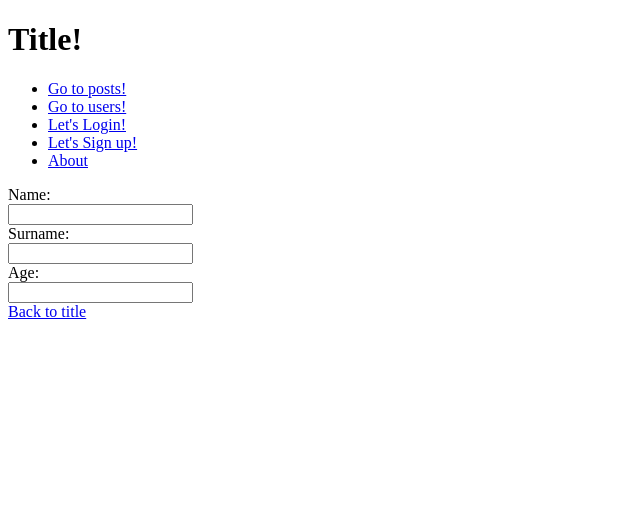
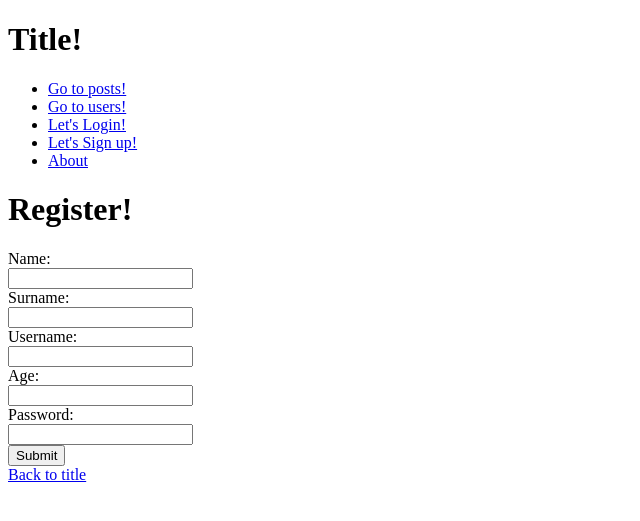
Before and after one commit to Kifoe/Flask_Quick_Start, a Flask app: page /register in a window 1280 px wide. Shown: the top 521 px of the page, without its empty margins (0-640 px from the left). Run offline with Flask 3, Linux system fonts and the light colour scheme.

Commit message:
Created ultra simple site

```diff
--- a/app.py
+++ b/app.py
@@ -1,5 +1,5 @@
-from flask import render_template
-from flask import Flask
+from flask import render_template, redirect, url_for, session
+from flask import Flask, request
 app = Flask(__name__)
 
 
@@ -13,24 +13,43 @@ def posts():
     return render_template('posts.html', posts=range(1, 11))
 
 
+user_database = {
+    "vasyl": "123456",
+    "arsen": "123",
+    "oleksandr": "1234"
+}
+
+app.secret_key = 'PISOS'
+
+
 @app.route('/posts/<int:post_id>')
 def show_post(post_id):
     return render_template('show_posts.html', post_id=post_id)
 
 
-@app.route('/login')
+@app.route('/login', methods=['GET', 'POST'])
 def login():
+    if request.method == 'POST':
+        username = request.form['username']
+        password = request.form['password']
+        if username in user_database and user_database[username] == password:
+            session['username'] = username
+            return redirect(url_for('hello_user', username=request.form['username']))
+
     return render_template('login.html')
 
 
-@app.route('/register')
+@app.route('/register', methods=['GET',  'POST'])
 def register():
+    if request.method == "POST":
+        return redirect(url_for('home'))
     return render_template('register.html')
 
 
 @app.route("/user/<username>")
 def hello_user(username):
-    return render_template('hello_user.html', username=username)
+    if 'username' in session and session['username'] == username:
+        return render_template('hello_user.html', username=username)
 
 
 @app.route('/users')
--- a/templates/posts.html
+++ b/templates/posts.html
@@ -1,5 +1,6 @@
 {% extends 'home.html' %}
 {% block content %}
+<h1>Posts!</h1>
 {% for post_id in posts %}
       <a href="{{ url_for('show_post', post_id=post_id) }}">Post {{ post_id }}</a>
       <br>
--- a/templates/register.html
+++ b/templates/register.html
@@ -1,12 +1,24 @@
 {% extends 'home.html' %}
 {% block content %}
-<form>
- Name:<br>
-  <input type='text' name='firstname'><br>
- Surname:<br>
-  <input type='text' name='lastname'><br>
- Age:<br>
-  <input type='int' name='age'>
+<form method='post'>
+  <h1>Register!</h1>
+  <label for="name">Name:</label><br>
+  <input id="name" type="text" name="name" required><br>
+
+  <label for="lastname">Surname:</label><br>
+  <input id="lastname" type="text" name="lastname" required><br>
+
+  <label for="username">Username:</label><br>
+  <input id="username" type="text" name="username" required><br>
+
+  <label for="age">Age:</label><br>
+  <input id="age" type="number" name="age" required min="0"><br>
+
+  <label for="password">Password:</label><br>
+  <input id="password" type="password" name="password" required><br>
+
+  <button type="submit">Submit</button>
 </form>
 <a href="{{ url_for('home') }}">Back to title</a>
+
 {% endblock %}
--- a/templates/user_list.html
+++ b/templates/user_list.html
@@ -1,5 +1,6 @@
 {% extends 'home.html' %}
 {% block content %}
+<h1>Users!</h1>
 <ul>
 {% for user in users %}
    <li>
```
Also changed, not shown: templates/login.html (+9 -5 lines).
